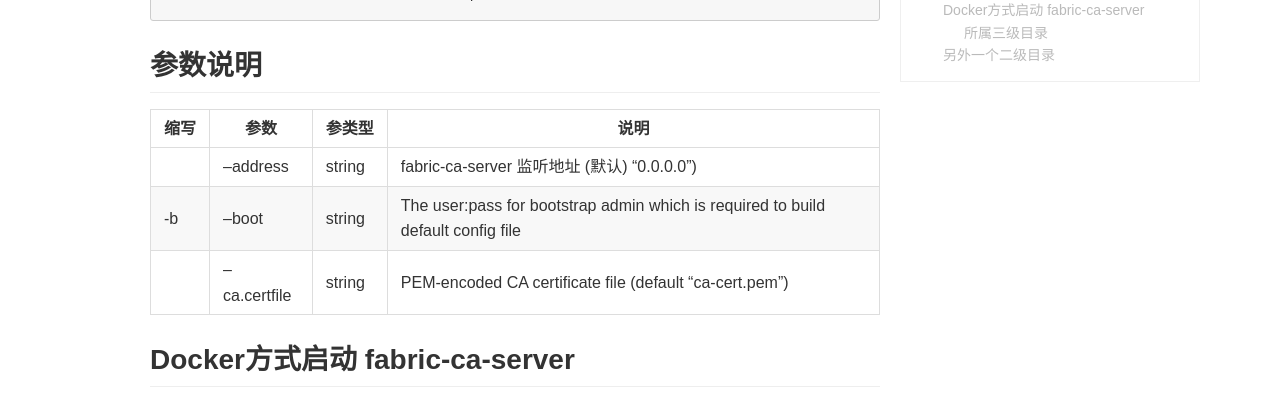
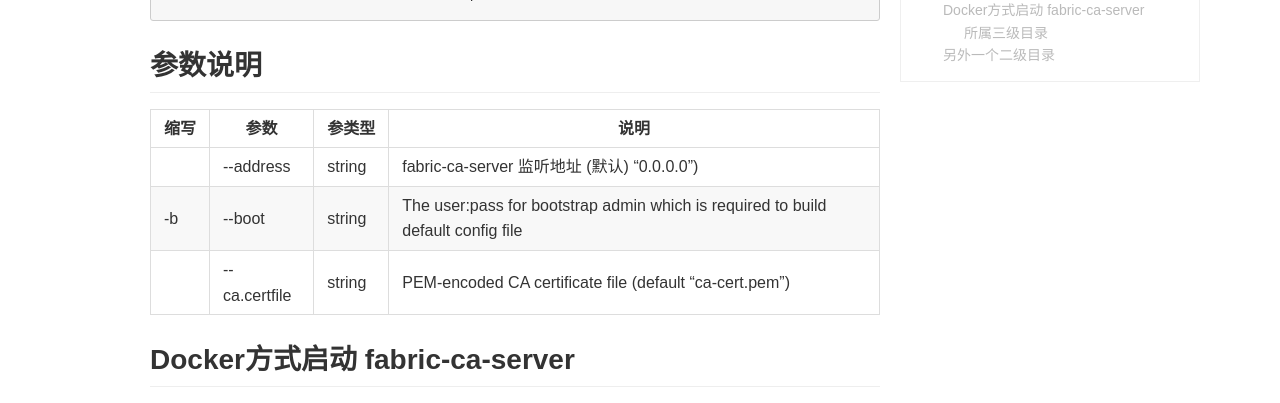
Before and after one commit to nox60/nox60.github.io, a Jekyll site: the page built from _posts/2019-07-18-Hyperledge-fabirc-ca.md, in a window 1280 px wide and 900 px high, scrolled down 1829 px. Shown: the part 164-567 px from the top of the window. Built offline with Jekyll 4.4.1, drawn with Linux system fonts in a browser that asks for light colours; our own code applies the rules of GitHub Pages for plain Markdown files; comment, search, counter and statistics services are not loaded; some of the changed lines change nothing that is shown.

Commit message:
Solve the two - problems

```diff
--- a/_posts/2019-07-18-Hyperledge-fabirc-ca.md
+++ b/_posts/2019-07-18-Hyperledge-fabirc-ca.md
@@ -83,9 +83,9 @@
 
 | 缩写       |  参数     | 参类型  | 说明      |
 | ---------  | --------- | ----   | -------   |
-|      | --address      | string    | fabric-ca-server 监听地址 (默认) "0.0.0.0")  |
-| -b     | --boot       | string    | The user:pass for bootstrap admin which is required to build default config file  |
-|  | --ca.certfile | string    | PEM-encoded CA certificate file (default "ca-cert.pem")  |
+|      | -&zwnj;-address      | string    | fabric-ca-server 监听地址 (默认) "0.0.0.0")  |
+| -b     | -&zwnj;-boot       | string    | The user:pass for bootstrap admin which is required to build default config file  |
+|  | -&zwnj;-ca.certfile | string    | PEM-encoded CA certificate file (default "ca-cert.pem")  |
 
 
 
```
